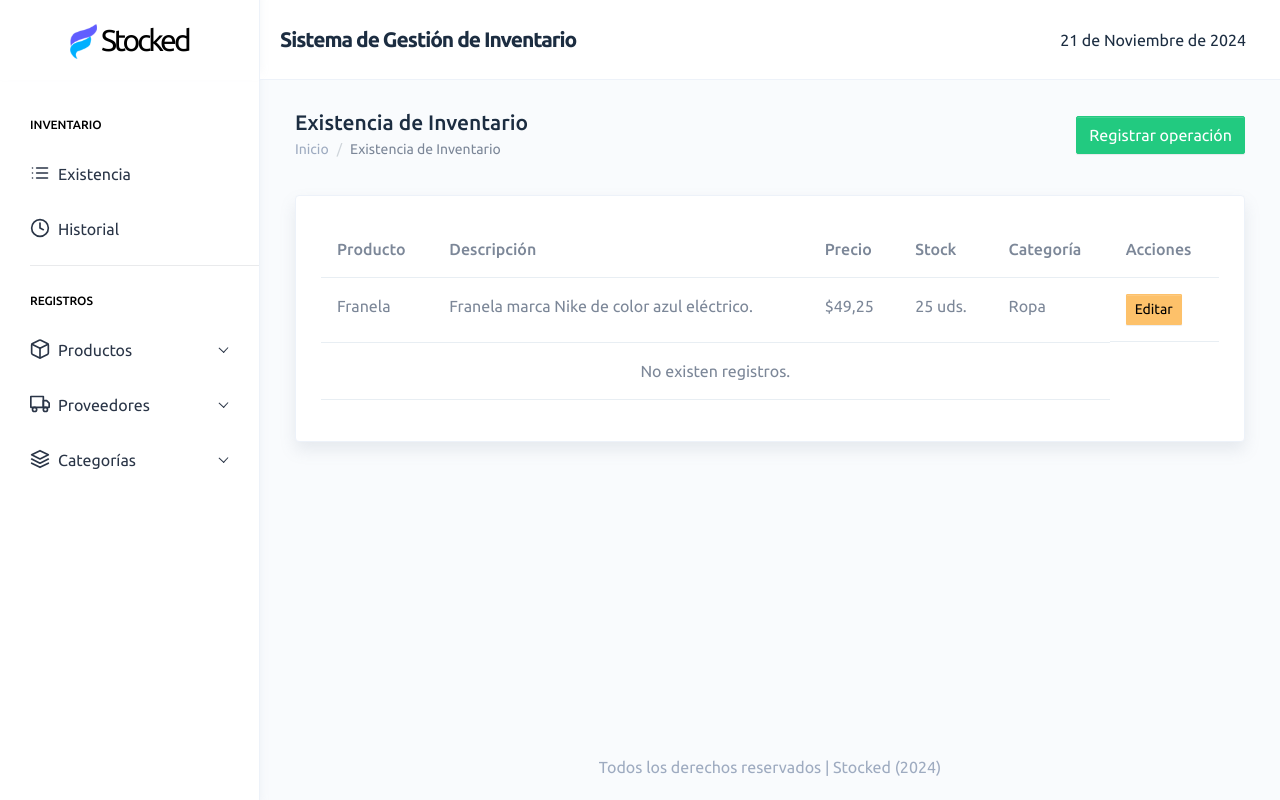
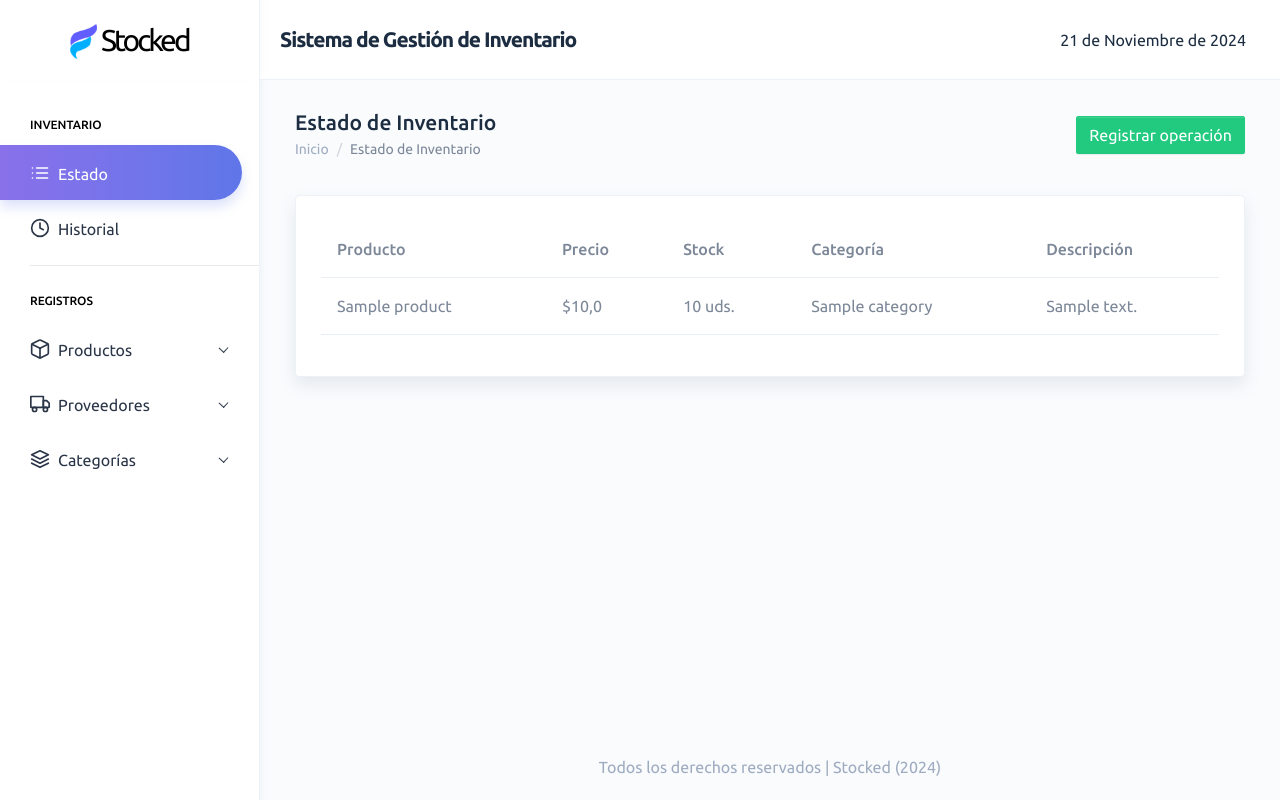
Before and after one commit to esteban-florez/stockapp, a Django app: page / in a window 1280 px wide. Run offline with Django 5.2, Linux system fonts and the light colour scheme; tables that the repository leaves empty hold one stand-in row (values such as "Sample post"); some libraries are stand-ins or nearby versions.

Commit message:
Crear vista de estado de inventario.

```diff
--- a/stock/models.py
+++ b/stock/models.py
@@ -11,18 +11,30 @@ class Category(TimeStampedModel):
   name = models.CharField(max_length=20)
   description = models.CharField(max_length=255)
 
+  def __str__(self):
+    return f"{self.name}"
+
 class Product(TimeStampedModel):
   name = models.CharField(max_length=30)
   description = models.CharField(max_length=255)
   price = models.FloatField()
   category = models.ForeignKey(Category, on_delete=models.CASCADE)
 
+  def __str__(self):
+    return f"{self.name}"
+
 class Supplier(TimeStampedModel):
   name = models.CharField(max_length=30)
   description = models.CharField(max_length=255)
+
+  def __str__(self):
+    return f"{self.name}"
 
 class Movement(TimeStampedModel):
   amount = models.IntegerField()
   reason = models.CharField(max_length=30, null=True)
   product = models.ForeignKey(Product, on_delete=models.CASCADE)
   supplier = models.ForeignKey(Supplier, on_delete=models.CASCADE, null=True)
+
+  def __str__(self):
+    return f"{self.product.name} {self.amount}"
--- a/stock/templates/index.html
+++ b/stock/templates/index.html
@@ -1,6 +1,6 @@
 {% extends 'base.html' %}
 
-{% block title %}Existencia de Inventario{% endblock title %}
+{% block title %}Estado de Inventario{% endblock title %}
 
 {% block rightbar %}
   <a href="#" class="btn btn-success">
@@ -14,27 +14,22 @@
       <thead>
         <tr>
           <th scope="col">Producto</th>
-          <th scope="col">Descripción</th>
           <th scope="col">Precio</th>
           <th scope="col">Stock</th>
           <th scope="col">Categoría</th>
-          <th scope="col">Acciones</th>
+          <th scope="col">Descripción</th>
         </tr>
       </thead>
       <tbody>
-        <tr>
-          <td>Franela</td>
-          <td>Franela marca Nike de color azul eléctrico.</td>
-          <td>$49,25</td>
-          <td>25 uds.</td>
-          <td>Ropa</td>
-          <td class="d-flex align-items-center gap-1">
-            <a href="#" class="btn btn-sm btn-warning">Editar</a>
-          </td>
-        </tr>
-        <tr>
-          <td class="text-center" colspan="5">No existen registros.</td>
-        </tr>
+        {% for product in products %}
+          <tr>
+            <td>{{ product.name }}</td>
+            <td>${{ product.price }}</td>
+            <td>{{ product.stock }} uds.</td>
+            <td>{{ product.category.name }}</td>
+            <td>{{ product.description }}</td>
+          </tr>
+        {% endfor %}
       </tbody>
     </table>
   </div>
--- a/stock/templates/layout/sidebar.html
+++ b/stock/templates/layout/sidebar.html
@@ -6,9 +6,9 @@
         <li class="nav-small-cap"><span class="hide-menu">Inventario</span></li>
 
         <li class="sidebar-item">
-          <a class="sidebar-link" href="#" aria-expanded="false">
+          <a class="sidebar-link" href="{% url 'index' %}" aria-expanded="false">
             <i data-feather="list" class="feather-icon"></i>
-            <span class="hide-menu pt-1">Existencia</span>
+            <span class="hide-menu pt-1">Estado</span>
           </a>
         </li>
         <li class="sidebar-item">
--- a/stock/views.py
+++ b/stock/views.py
@@ -1,7 +1,12 @@
+from .models import Product
+from django.db.models import Sum
 from django.shortcuts import render
-from django.http import HttpResponse
 
 def index(request):
+  products = Product.objects.order_by('-created_at').annotate(stock=Sum('movement__amount'))
+  links = ['Inicio', 'Estado de Inventario']
+
   return render(request, 'index.html', {
-    'links': ['Inicio', 'Existencia de Inventario'],
+    'products': products,
+    'links': links
   })
```
